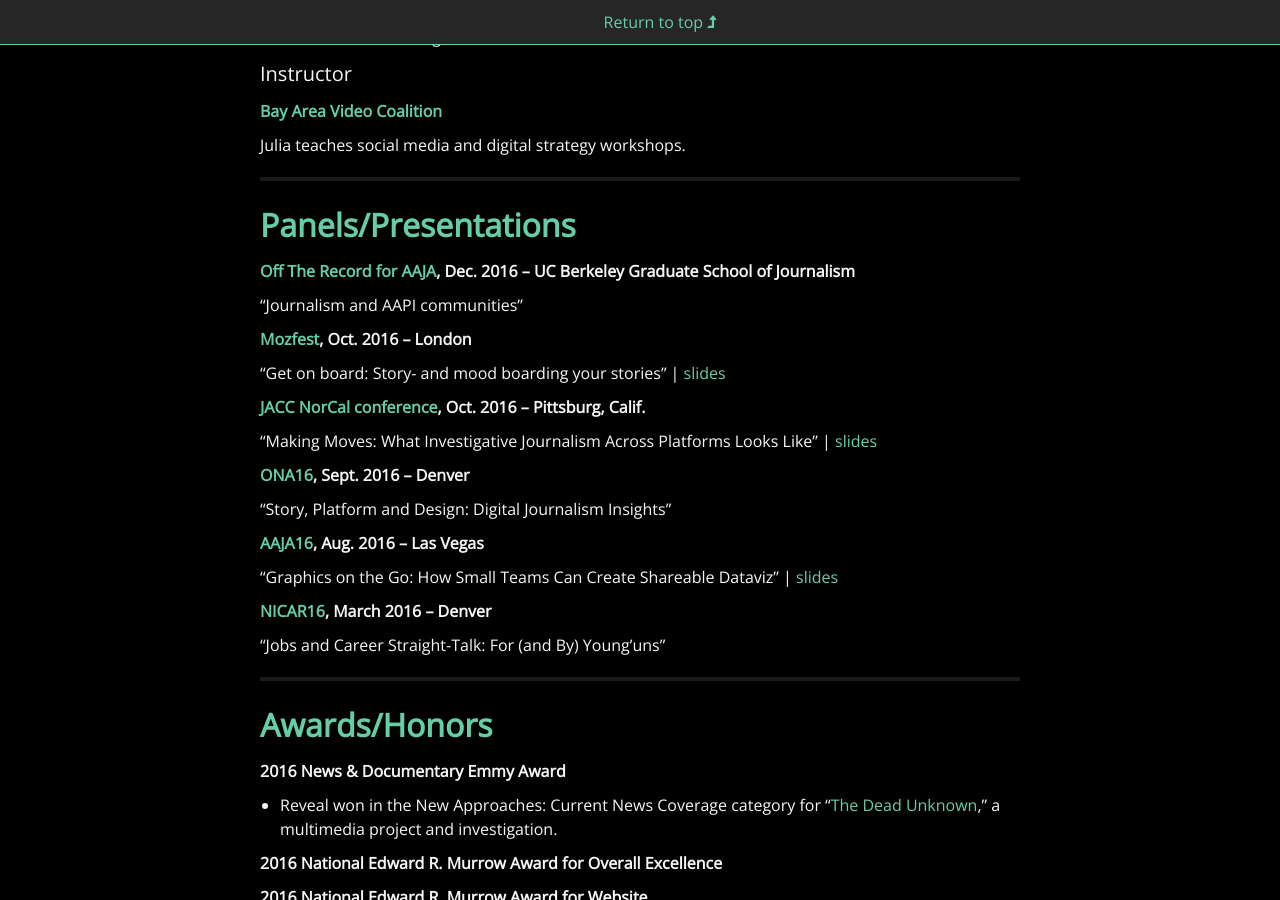
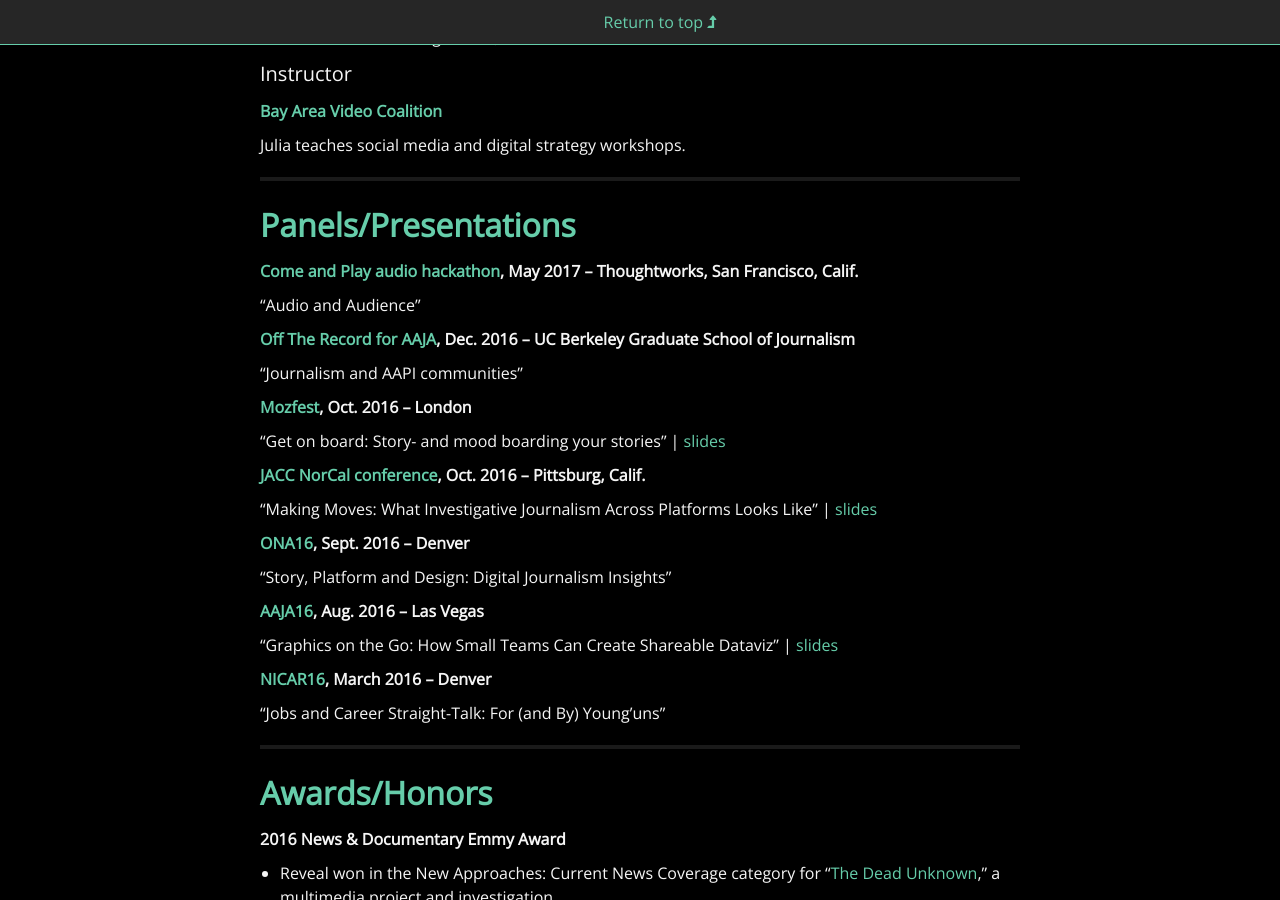
Before and after one commit to juliachanb/juliachanb.github.io, a Jekyll site: the page built from pages/resume.md, in a window 1280 px wide and 900 px high, scrolled down 2956 px. Built offline with Jekyll 4.4.1, drawn with Linux system fonts in a browser that asks for light colours; nearby versions of some CDN libraries; some web fonts are replaced.

Commit message:
added audio hackathon gig to Panels

```diff
--- a/pages/resume.md
+++ b/pages/resume.md
@@ -117,6 +117,10 @@
 
 ## **Panels/Presentations**
 
+**[Come and Play audio hackathon](http://www.comeandplay.org/), May 2017 – Thoughtworks, San Francisco, Calif.**
+
+"Audio and Audience"
+
 **[Off The Record for AAJA](https://twitter.com/ucbsoj/status/805948567512707072), Dec. 2016 – UC Berkeley Graduate School of Journalism**
 
 "Journalism and AAPI communities"
```
